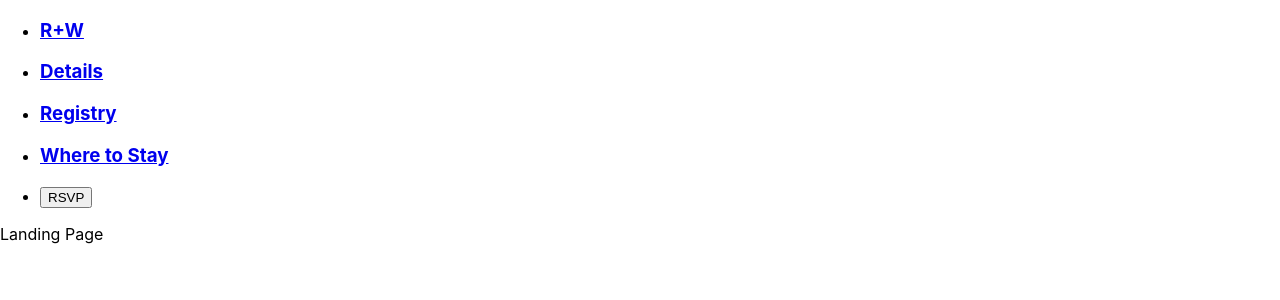
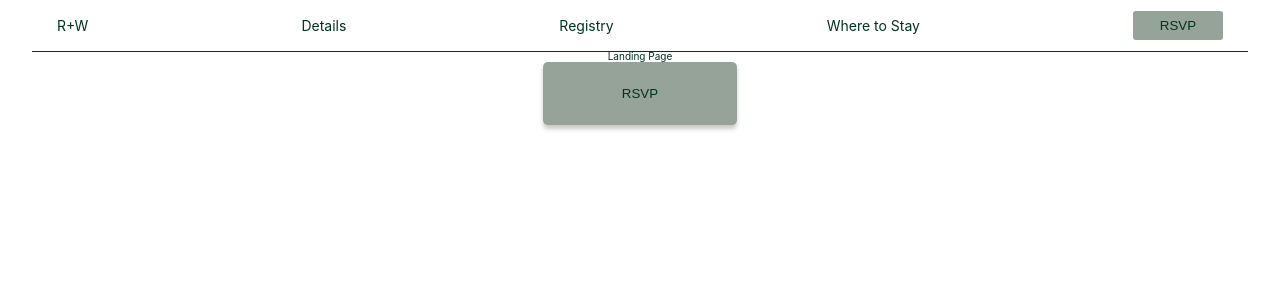
Before and after one commit to JGore99/will-and-robyn, a React (Create React App) app: page / in a window 1280 px wide. Shown: the top 300 px of the page. Built offline with nearby package versions, Linux system fonts and the light colour scheme.

Commit message:
navbar laid-out

```diff
--- a/src/App.css
+++ b/src/App.css
@@ -1,38 +1,4 @@
 .App {
   text-align: center;
+  margin: 0;
 }
-
-.App-logo {
-  height: 40vmin;
-  pointer-events: none;
-}
-
-@media (prefers-reduced-motion: no-preference) {
-  .App-logo {
-    animation: App-logo-spin infinite 20s linear;
-  }
-}
-
-.App-header {
-  background-color: #282c34;
-  min-height: 100vh;
-  display: flex;
-  flex-direction: column;
-  align-items: center;
-  justify-content: center;
-  font-size: calc(10px + 2vmin);
-  color: white;
-}
-
-.App-link {
-  color: #61dafb;
-}
-
-@keyframes App-logo-spin {
-  from {
-    transform: rotate(0deg);
-  }
-  to {
-    transform: rotate(360deg);
-  }
-}
--- a/src/components/NavBar/NavBar.jsx
+++ b/src/components/NavBar/NavBar.jsx
@@ -4,7 +4,8 @@ import styles from './NavBar.module.css'
 
 const NavBar = () => {
   return (
-    <ul>
+    <div className={styles.navContainer}>
+      <ul className={styles.navItems}>
         <li>
             <Link to='/' >
               <h3 className={styles.navText} >R+W</h3>
@@ -26,11 +27,12 @@ const NavBar = () => {
             </Link>
         </li>
         <li>
-          <button>
+            <button className="button-sm">
               RSVP
             </button>
         </li>
       </ul>
+    </div>
   )
 }
 
--- a/src/components/NavBar/NavBar.module.css
+++ b/src/components/NavBar/NavBar.module.css
@@ -0,0 +1,23 @@
+
+.navContainer {
+  height: 52px;
+  width: 95%;
+  position: absolute;
+  display: flex;
+  justify-content: center;
+  background-color: rgba(255, 255, 255, 0.08);
+  border-bottom: 1px solid rgb(1,51,31);
+  padding: 0 25px;
+}
+
+.navItems {
+  display: flex;
+  justify-content: space-between;
+  align-items: center;
+  width: 100%;
+}
+
+.navText {
+  font-size: 14px;
+  font-weight: 400;
+}
--- a/src/index.css
+++ b/src/index.css
@@ -5,9 +5,61 @@ body {
     sans-serif;
   -webkit-font-smoothing: antialiased;
   -moz-osx-font-smoothing: grayscale;
+  color: rgb(1,51,31);
+  background-color: rgba(255, 255, 255, 1);
+}
+
+main{
+  display: flex;
+  flex-direction: column;
+  align-items: center;
 }
 
 code {
   font-family: source-code-pro, Menlo, Monaco, Consolas, 'Courier New',
     monospace;
 }
+
+* {
+  box-sizing: border-box;
+  margin: 0;
+  padding: 0;
+}
+
+:root {
+  font-size: 62.5%;
+}
+
+a:link {
+  text-decoration: none;
+  color: inherit;
+}
+
+a {
+  text-decoration: none;
+  color: inherit;
+}
+
+ul {
+  list-style-type: none;
+}
+
+button {
+  color: rgb(1,51,31);
+  background-color: rgb(150,163,153);
+  border: none;
+  text-align: center;
+}
+
+.button-bg {
+  height: 63px;
+  width: 194px;
+  border-radius: 5px;
+  box-shadow: 0px 4px 4px 0px rgba(78, 78, 78, 0.3);
+}
+
+.button-sm {
+  height: 29.25px;
+  width: 90px;
+  border-radius: 3px;
+}
--- a/src/index.js
+++ b/src/index.js
@@ -13,5 +13,4 @@ root.render(
       </Routes>
     </Router>
   </React.StrictMode>,
-  document.getElementById('root')
 );
--- a/src/pages/Landing/Landing.jsx
+++ b/src/pages/Landing/Landing.jsx
@@ -1,10 +1,14 @@
 import React from 'react'
+import styles from './Landing.module.css'
 
 const Landing = () => {
   return (
-    <>
+    <div className={styles.landingContainer}>
       Landing Page
-    </>
+      <button className='button-bg'>
+        RSVP
+      </button>
+    </div>
   )
 }
 
--- a/src/pages/Landing/Landing.module.css
+++ b/src/pages/Landing/Landing.module.css
@@ -0,0 +1,7 @@
+.landingContainer{
+  top: 50px;
+  position: relative;
+  display: flex;
+  flex-direction: column;
+  align-items: center;
+}
```
Also changed, not shown: src/components/RSVPModal/RSVPModal.jsx (added, +10 -0 lines), and.webp (added), src/components/RSVPModal/RSVPModal.module.css (added), wr_background-01.webp (added). Lines whose indentation alone changed are shown as unchanged.
